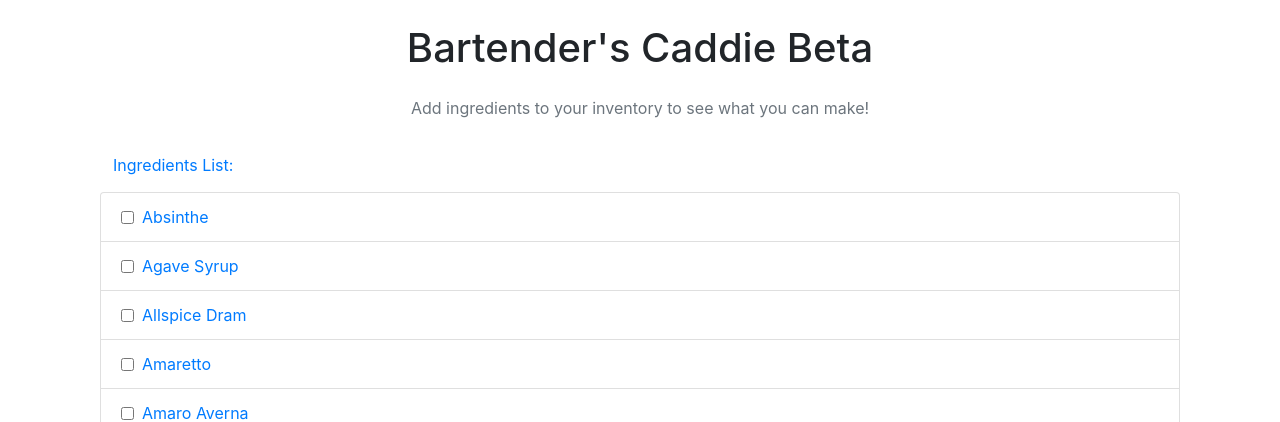
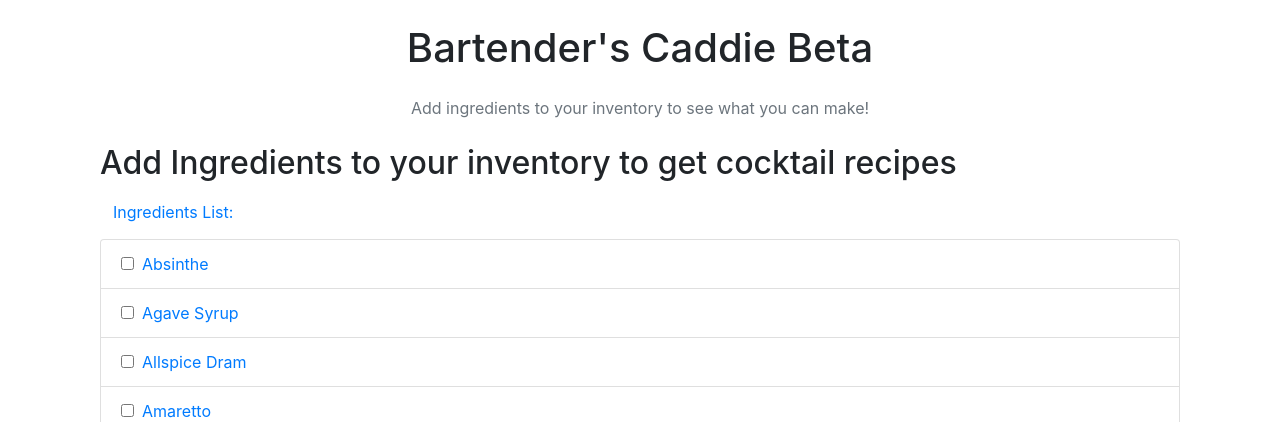
Before and after one commit to Bojangler/bartenders_caddie, a Flask app: page /?expand=ingredients in a window 1280 px wide. Shown: the part 88-510 px from the top of the page. Run offline with Flask 3, Linux system fonts and the light colour scheme; some libraries are stand-ins or nearby versions.

Commit message:
re-added ingredients h2

```diff
--- a/templates/index.html
+++ b/templates/index.html
@@ -35,6 +35,7 @@
 
         <!-- Ingredients List Section -->
         <div class="mb-4">
+            <h2 class="text-left">Add Ingredients to your inventory to get cocktail recipes</h2> <!-- New H2 added -->
             <h2>
                 <button class="btn btn-link text-decoration-none" type="button" data-toggle="collapse" data-target="#ingredients-list" aria-expanded="{{ 'true' if request.args.get('expand') == 'ingredients' else 'false' }}" aria-controls="ingredients-list">
                     Ingredients List:
```
